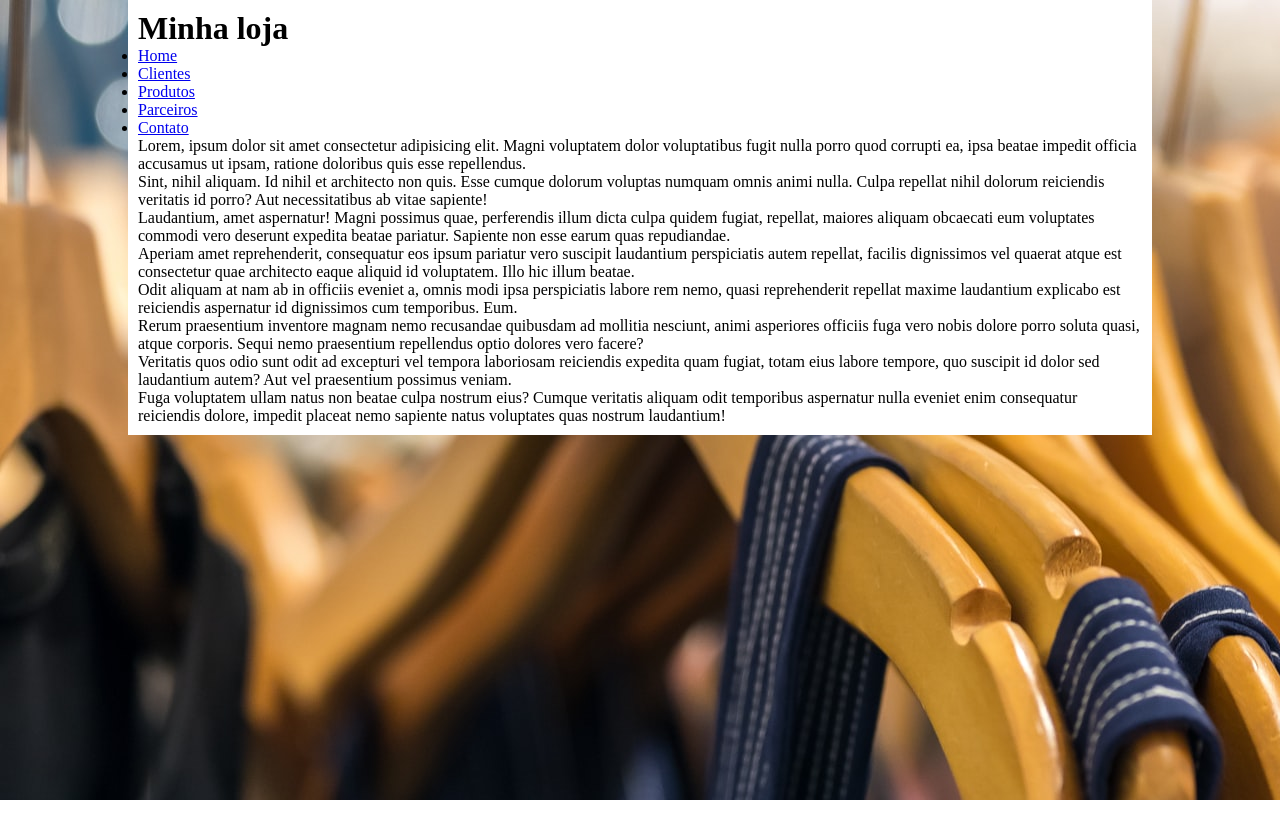
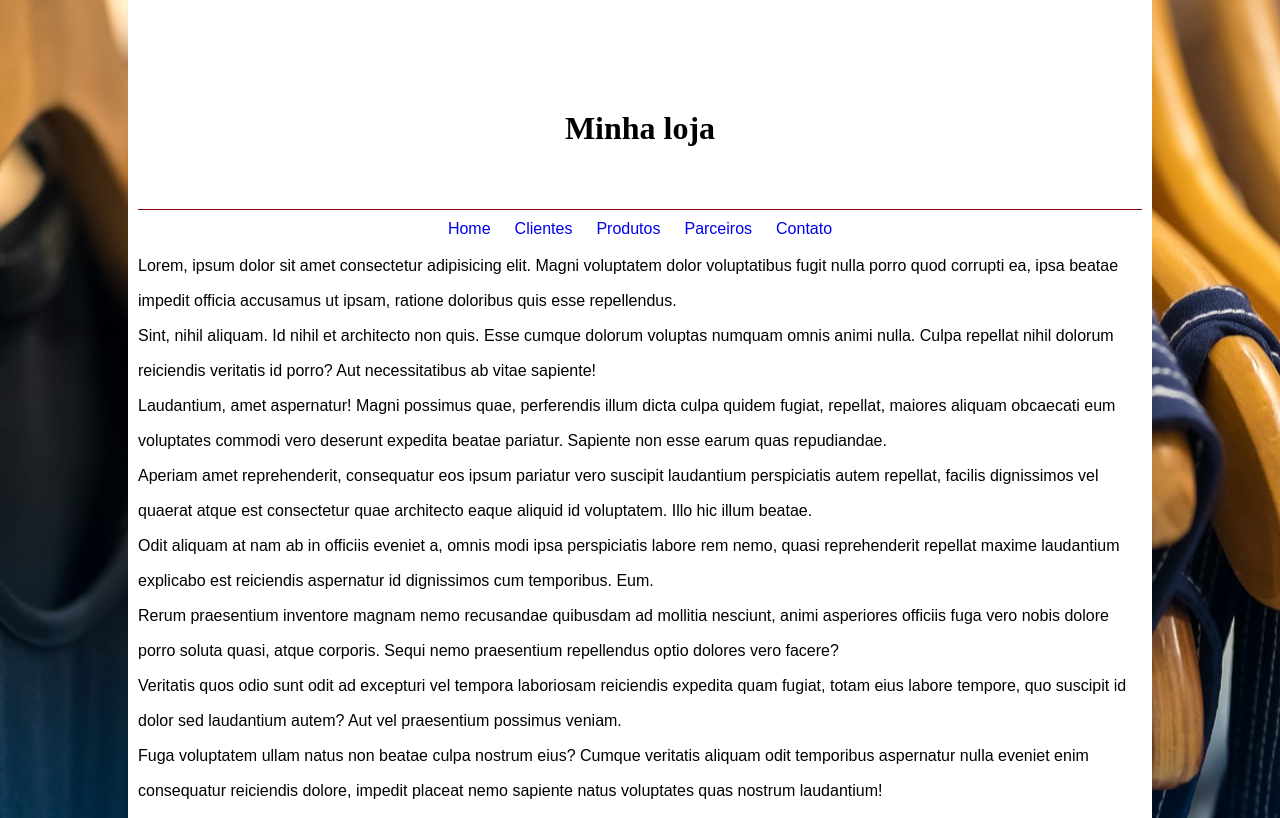
Before and after one commit to edilsonsilva/TIManhaMarkdown, a plain HTML site: page index.html in a window 1280 px wide. Drawn offline with Linux system fonts and the light colour scheme.

Commit message:
Aplicaçao de estilos css em elementos da pagina e atualizaçao do readme

```diff
--- a/css/style.css
+++ b/css/style.css
@@ -5,6 +5,8 @@
 }
 body {
   background-image: url("../img/foto4.jpg");
+  background-position-y: -300px;
+  transition: ease 2s;
 }
 #container {
   width: 80vw;
@@ -13,3 +15,32 @@ body {
   margin-left: auto;
   margin-right: auto;
 }
+header {
+  background-color: white;
+  text-align: center;
+  height: 200px;
+  border-bottom: 1px solid darkred;
+}
+header h1 {
+  padding-top: 100px;
+}
+nav ul li {
+  display: inline-block;
+  margin: 10px;
+}
+nav {
+  text-align: center;
+}
+a {
+  text-decoration: none;
+  font-family: arial;
+  transition: ease 0.5s;
+}
+a:hover {
+  padding-left: 5px;
+}
+main {
+  font-family: arial;
+  font-size: 12pt;
+  line-height: 35px;
+}
```
Also changed, not shown: img/telahome.png (added), 1 other file.
